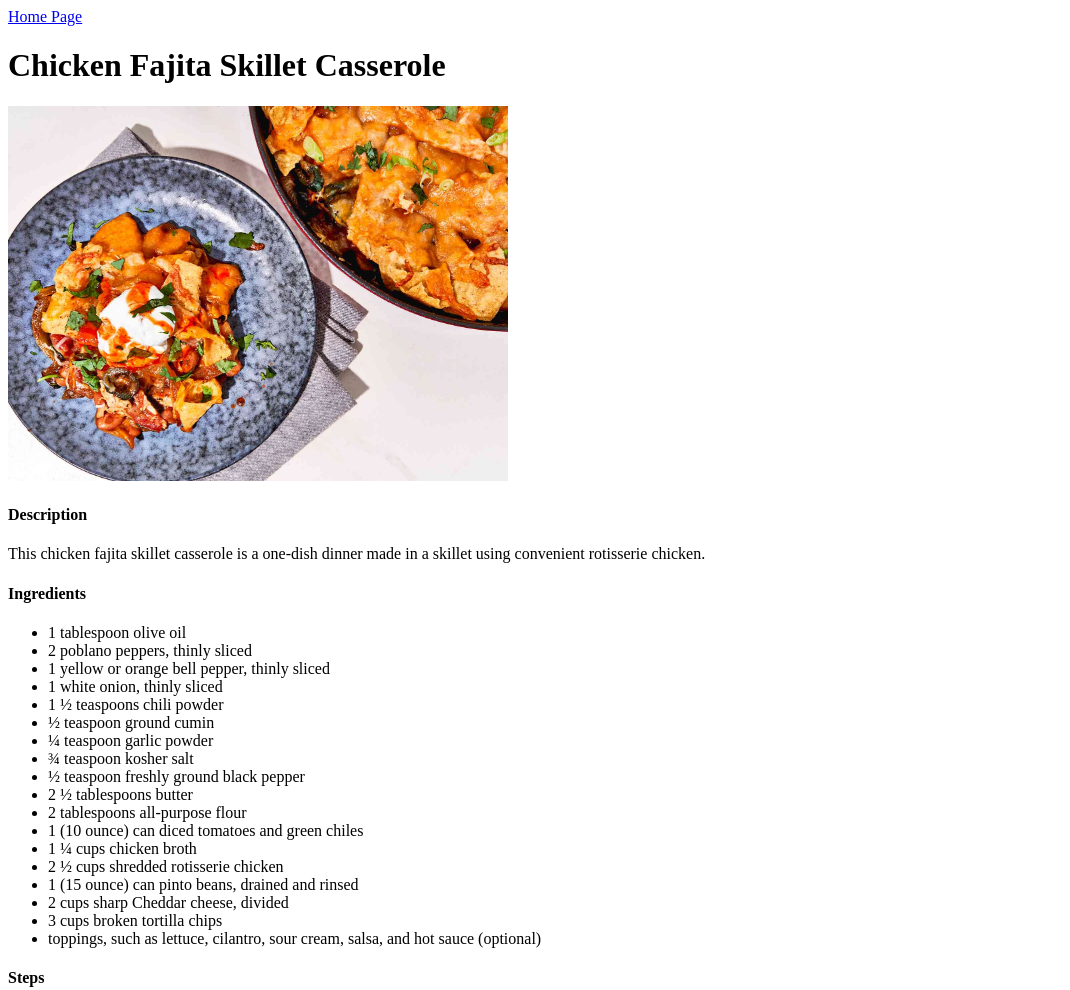
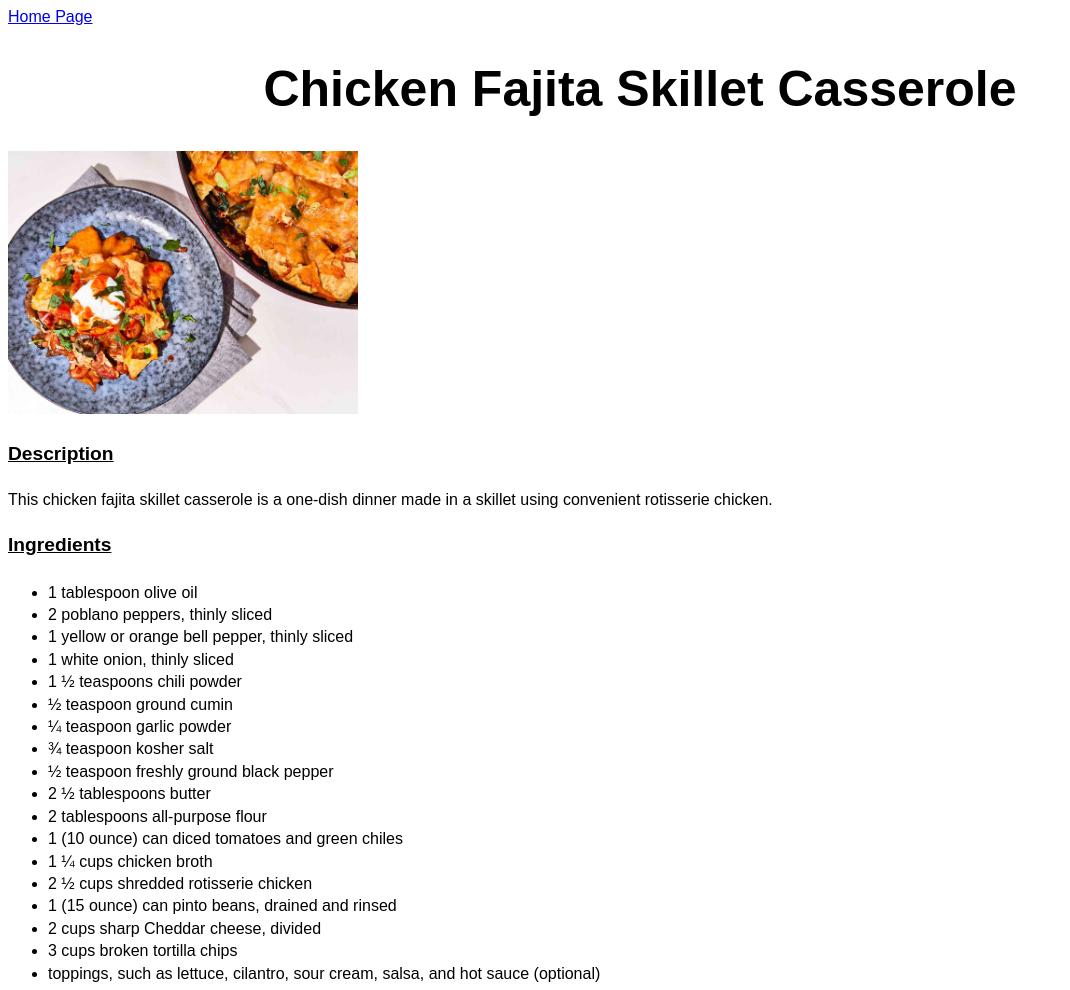
Before and after one commit to piercey97/odin-recipes, a plain HTML site: page recipes/chicken-fajita-skillet-casserole.html in a window 1280 px wide. Shown: the top 990 px of the page, without its empty margins (0-1070 px from the left). Drawn offline with Linux system fonts and the light colour scheme.

Commit message:
Added CSS to repository

```diff
--- a/recipes/chicken-fajita-skillet-casserole.html
+++ b/recipes/chicken-fajita-skillet-casserole.html
@@ -5,6 +5,7 @@
 
     <meta charset="UTF-8">
     <title>Chicken Fajita Skillet Casserole</title>
+    <link rel="stylesheet" href="../style.css">
 
 </head>
 
@@ -14,8 +15,7 @@
 
     <h1>Chicken Fajita Skillet Casserole</h1>
     <img src="../images/chicken-fajita-skillet-casserole.jpg"
-    alt="Picture of a chicken fajita skillet casserole served on a plate"
-    width="500px">
+    alt="Picture of a chicken fajita skillet casserole served on a plate">
 
     <h4>Description</h4>
     <p>This chicken fajita skillet casserole is a one-dish dinner made in a skillet using convenient rotisserie chicken.</p>
--- /dev/null
+++ b/style.css
@@ -0,0 +1,21 @@
+* {
+    font-family: Arial, Helvetica, sans-serif;
+}
+
+h1 {
+    font-size: 50px;
+    text-align: center;
+}
+
+h4{
+    text-decoration: underline;
+    font-size: larger;
+}
+
+li{
+    line-height: 140%;
+}
+
+img{
+    width: 350px;
+}
```
Also changed, not shown: index.html (+2 -2 lines), recipes/dan_dan_noodles.html (+1 -0 lines), recipes/easy_minute_steak.html (+1 -0 lines).
